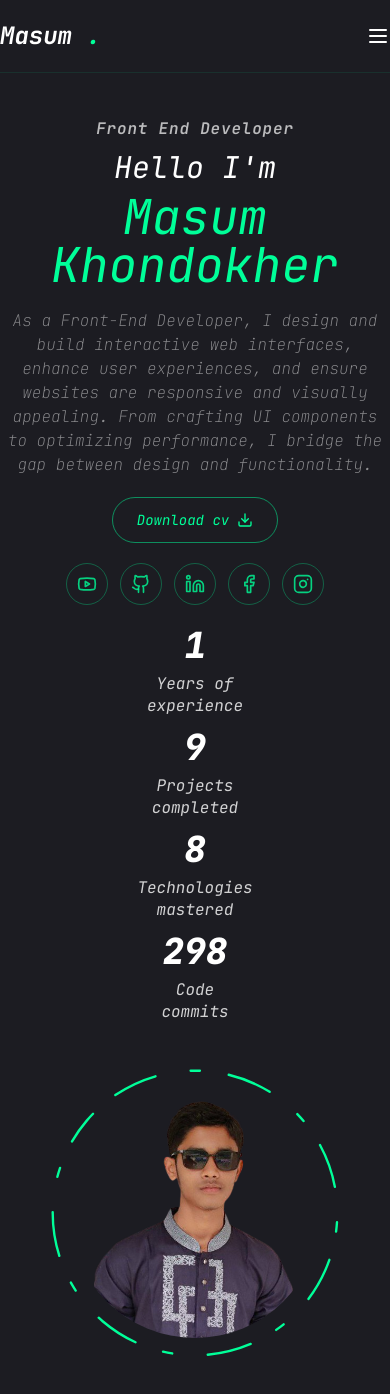
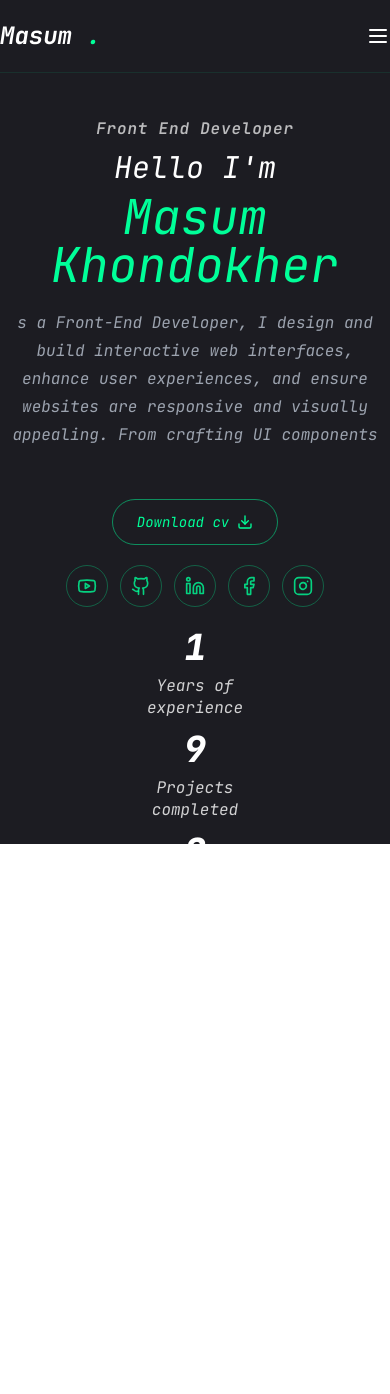
Before and after one commit to mdmasum4713/My-Portfolio, a Next.js app: page / in a window 390 px wide. Shown: the top 1394 px of the page. Built offline with nearby package versions, Linux system fonts and the light colour scheme.

Commit message:
add moton and text animation

```diff
--- a/app/contact/page.tsx
+++ b/app/contact/page.tsx
@@ -1,8 +1,41 @@
-import React from 'react'
 
- const ContactPage = () => {
+import Container from "@/components/Container";
+import { Mail, MapPinCheck, Phone } from "lucide-react";
+import React from "react";
+
+const infoData = [
+  { title: "Phone", description: "(+021) 251 198 254", icon: <Phone /> },
+  { title: "Email", description: "youremail@gmail.com", icon: <Mail /> },
+  {
+    title: "Address",
+    description: "New Town, through back city",
+    icon: <MapPinCheck />,
+  },
+];
+
+const ContactPage = () => {
   return (
-    <div>Contact</div>
-  )
-}
-export default ContactPage
+    <Container className="py-6 md:py-12">
+      <div className="flex flex-col md:flex-row gap-6 md:gap-14">
+        <div className="w-full md:w-2/3">
+
+        </div>
+        <div className="w-full md:w-1/3 flex flex-col justify-center gap-4 md:gap-8">
+          {infoData?.map((item) => (
+            <div key={item?.title} className="flex items-center space-x-4">
+              <span className="bg-lightSky/5 p-4 rounded-md">{item?.icon}</span>
+              <div>
+                <h3 className="text-white/60 text-sm font-semibold">
+                  {item?.title}
+                </h3>
+                <p>{item?.description}</p>
+              </div>
+            </div>
+          ))}
+        </div>
+      </div>
+    </Container>
+  );
+};
+
+export default ContactPage;
--- a/app/layout.tsx
+++ b/app/layout.tsx
@@ -1,6 +1,8 @@
 import type { Metadata } from "next";
 import "./globals.css";
 import Header from "@/components/Header";
+import PageTransition from "@/components/PageTransition";
+import StairTransition from "@/components/StairTransition";
 
 
 
@@ -21,7 +23,9 @@ export default function RootLayout({
 
       >
         <Header></Header>
-        {children}
+        <StairTransition></StairTransition>
+    <PageTransition>{children}</PageTransition>
+
       </body>
     </html>
   );
--- a/app/page.tsx
+++ b/app/page.tsx
@@ -1,4 +1,5 @@
 import Container from "@/components/Container";
+import HomeDescription from "@/components/HomeDescription";
 import Photo from "@/components/Photo";
 import SocialLinks from "@/components/SocialLinks";
 import Statistics from "@/components/Statistics";
@@ -14,14 +15,21 @@ export default function Home() {
             <h2 className="text-3xl md:text-5xl mb-2">Hello I&apos;m</h2>
             <h1 className="text-lightSky text-5xl md:text-7xl tracking-normal">Masum Khondokher</h1>
           </div>
-          <p className="w-auto md:max-w-[500px] text-white/50 font-thin leading-6">As a Front-End Developer, I design and build interactive web interfaces, enhance user experiences, and ensure websites are responsive and visually appealing.
-             From crafting UI components to optimizing performance, I bridge the gap between design and functionality.</p>
-             <a download href={'/resume.pdf'} className="bg-transparent rounded-full border border-lightSky/50 flex items-center px-6 py-2.5 gap-2
+          {/* <p className="w-auto md:max-w-[500px] text-white/50 font-thin leading-6">As a Front-End Developer, I design and build interactive web interfaces, enhance user experiences, and ensure websites are responsive and visually appealing.
+            From crafting UI components
+             to optimizing performance, I bridge the gap between design and
+             functionality.</p> */}
+             <div className="w-full h-[170px] md:h-[140px] relative">
+              <div className="absolute top-0 left-0 w-full h-full">
+                <HomeDescription></HomeDescription>
+              </div>
+             </div>
+          <a download href={'/resume.pdf'} className="bg-transparent rounded-full border border-lightSky/50 flex items-center px-6 py-2.5 gap-2
               text-sm text-lightSky hover:bg-hoverColor hover:text-black hoverEffect">Download cv<Download className="w-4"></Download></a>
-              <SocialLinks></SocialLinks>
-              <Statistics></Statistics>
+          <SocialLinks></SocialLinks>
+          <Statistics></Statistics>
         </div>
-       <Photo></Photo>
+        <Photo></Photo>
       </Container>
 
     </div>
--- /dev/null
+++ b/components/HomeDescription.tsx
@@ -0,0 +1,44 @@
+
+"use client";
+
+import { useEffect, useState } from "react";
+import { motion } from "framer-motion";
+import { useTypewriter } from "@/hooks/user-type-writer";
+
+const HomeDescription = () => {
+  const [hasLoaded, setHasLoaded] = useState(false);
+  const description =
+    "As a Front-End Developer, I design and build interactive web interfaces, enhance user experiences, and ensure websites are responsive and visually appealing. From crafting UI components  to optimizing performance, I bridge the gap between design and  functionality..";
+  const { displayedText, isComplete } = useTypewriter(description, 30);
+
+  useEffect(() => {
+    setHasLoaded(true);
+  }, []);
+  return (
+    <motion.p
+      className="w-auto font-normal leading-7 mb-6 min-h-30"
+      initial={{ opacity: 0 }}
+      animate={{ opacity: 1 }}
+      transition={{ delay: 1, duration: 0.5 }}
+    >
+      {hasLoaded ? (
+        displayedText.split("").map((char, index) => (
+          <motion.span
+            key={index}
+            initial={{ color: "rgb(156 163 175)" }}
+            animate={{
+              color: isComplete ? "rgb(255 255 255)" : "rgb(156 163 175)",
+            }}
+            transition={{ duration: 0.5, delay: index * 0.03 }}
+          >
+            {char}
+          </motion.span>
+        ))
+      ) : (
+        <span className="text-white/60">{description}</span>
+      )}
+    </motion.p>
+  );
+};
+
+export default HomeDescription;
--- /dev/null
+++ b/components/PageTransition.tsx
@@ -0,0 +1,30 @@
+
+"use client";
+import { AnimatePresence, motion } from "framer-motion";
+import { usePathname } from "next/navigation";
+
+interface Props {
+  children: React.ReactNode;
+  className?: string;
+}
+
+const PageTransition = ({ children }: Props) => {
+  const pathname = usePathname();
+  return (
+    <AnimatePresence>
+      <div key={pathname}>
+        <motion.div
+          initial={{ opacity: 1 }}
+          animate={{
+            opacity: 0,
+            transition: { delay: 1, duration: 0.4, ease: "easeInOut" },
+          }}
+          className="h-screen w-screen fixed bg-bodyColor top-0 pointer-events-none"
+        ></motion.div>
+        {children}
+      </div>
+    </AnimatePresence>
+  );
+};
+
+export default PageTransition;
--- /dev/null
+++ b/components/StairTransition.tsx
@@ -0,0 +1,20 @@
+"use client";
+import { AnimatePresence } from "framer-motion";
+import React from "react";
+import { usePathname } from "next/navigation";
+import Stairs from "./Stairs";
+
+const StairTransition = () => {
+  const pathname = usePathname();
+  return (
+    <AnimatePresence mode="wait">
+      <div key={pathname}>
+        <div className="h-screen w-screen fixed top-0 left-0 right-0 pointer-events-none z-40 flex">
+          <Stairs></Stairs>
+        </div>
+      </div>
+    </AnimatePresence>
+  );
+};
+
+export default StairTransition;
--- /dev/null
+++ b/components/Stairs.tsx
@@ -0,0 +1,42 @@
+import { motion } from "framer-motion";
+
+const stairAnimation = {
+  initial: {
+    top: "0%",
+  },
+  animate: {
+    top: "100%",
+  },
+  exit: {
+    top: ["100%", "0%"],
+  },
+};
+
+const reverseIndex = (index: number) => {
+  const totalSteps = 6;
+  return totalSteps - index - 1;
+};
+
+const Stairs = () => {
+  return (
+    <>
+      {[...Array(6)].map((_, index) => (
+        <motion.div
+          key={index}
+          variants={stairAnimation}
+          initial="initial"
+          animate="animate"
+          exit="exit"
+          transition={{
+            duration: 0.4,
+            ease: "easeInOut",
+            delay: reverseIndex(index) * 0.1,
+          }}
+          className="h-full w-full bg-white relative"
+        />
+      ))}
+    </>
+  );
+};
+
+export default Stairs;
--- a/components/Statistics.tsx
+++ b/components/Statistics.tsx
@@ -20,7 +20,7 @@ const Statistics = () => {
             <p
               className={`${
                 item.text.length < 15 ? "max-w-[100px]" : "max-w-[150px]"
-              } leading-snug text-white/80 text-pretty`}
+              } leading-snug  text-white/80 text-wrap`}
             >
               {item?.text}
             </p>
--- /dev/null
+++ b/hooks/user-type-writer.ts
@@ -0,0 +1,23 @@
+import { useState, useEffect } from "react";
+
+export function useTypewriter(text: string, speed: number = 50) {
+  const [displayedText, setDisplayedText] = useState("");
+  const [isComplete, setIsComplete] = useState(false);
+
+  useEffect(() => {
+    let i = 0;
+    const timer = setInterval(() => {
+      if (i < text.length) {
+        setDisplayedText((prev) => prev + text.charAt(i));
+        i++;
+      } else {
+        clearInterval(timer);
+        setIsComplete(true);
+      }
+    }, speed);
+
+    return () => clearInterval(timer);
+  }, [text, speed]);
+
+  return { displayedText, isComplete };
+}
```
